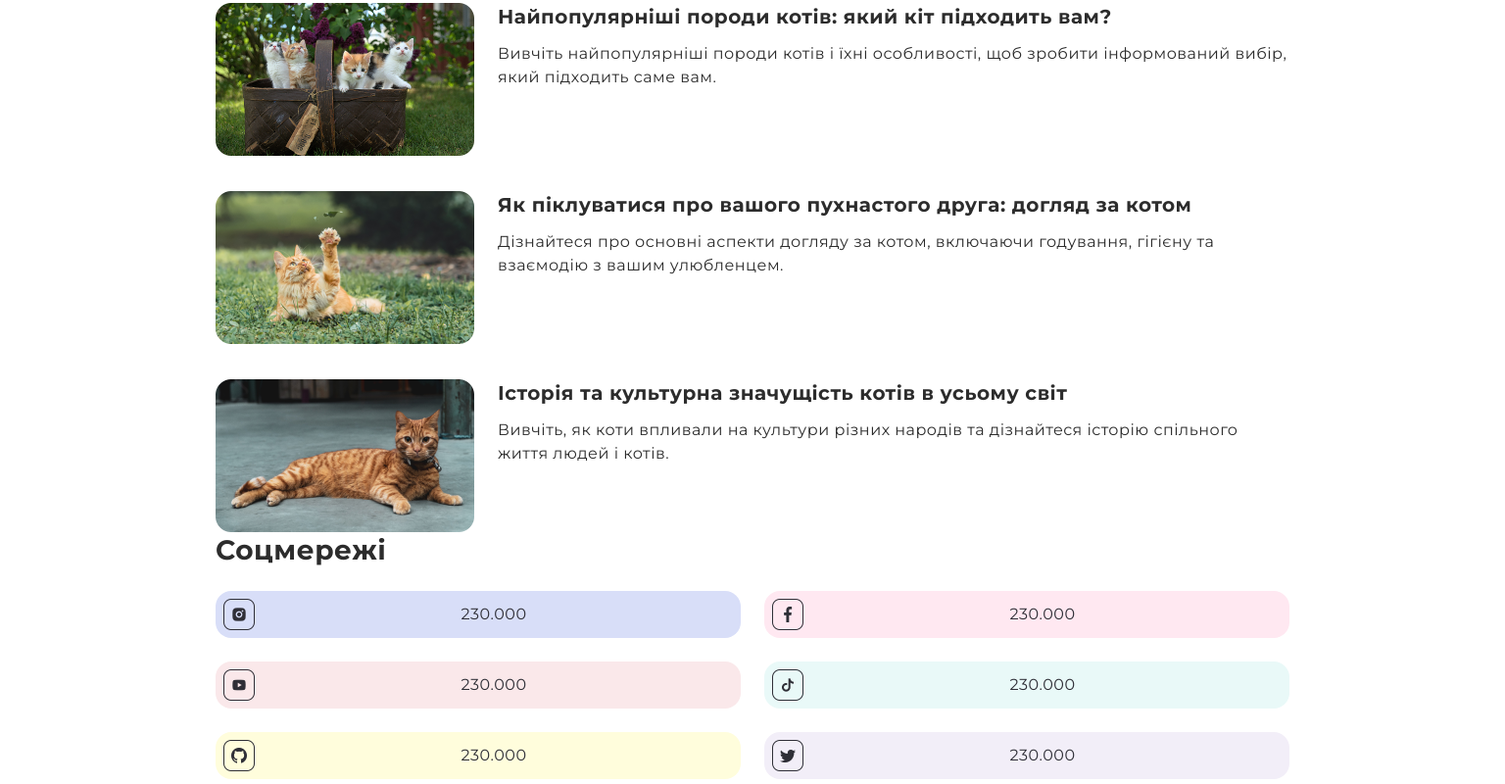
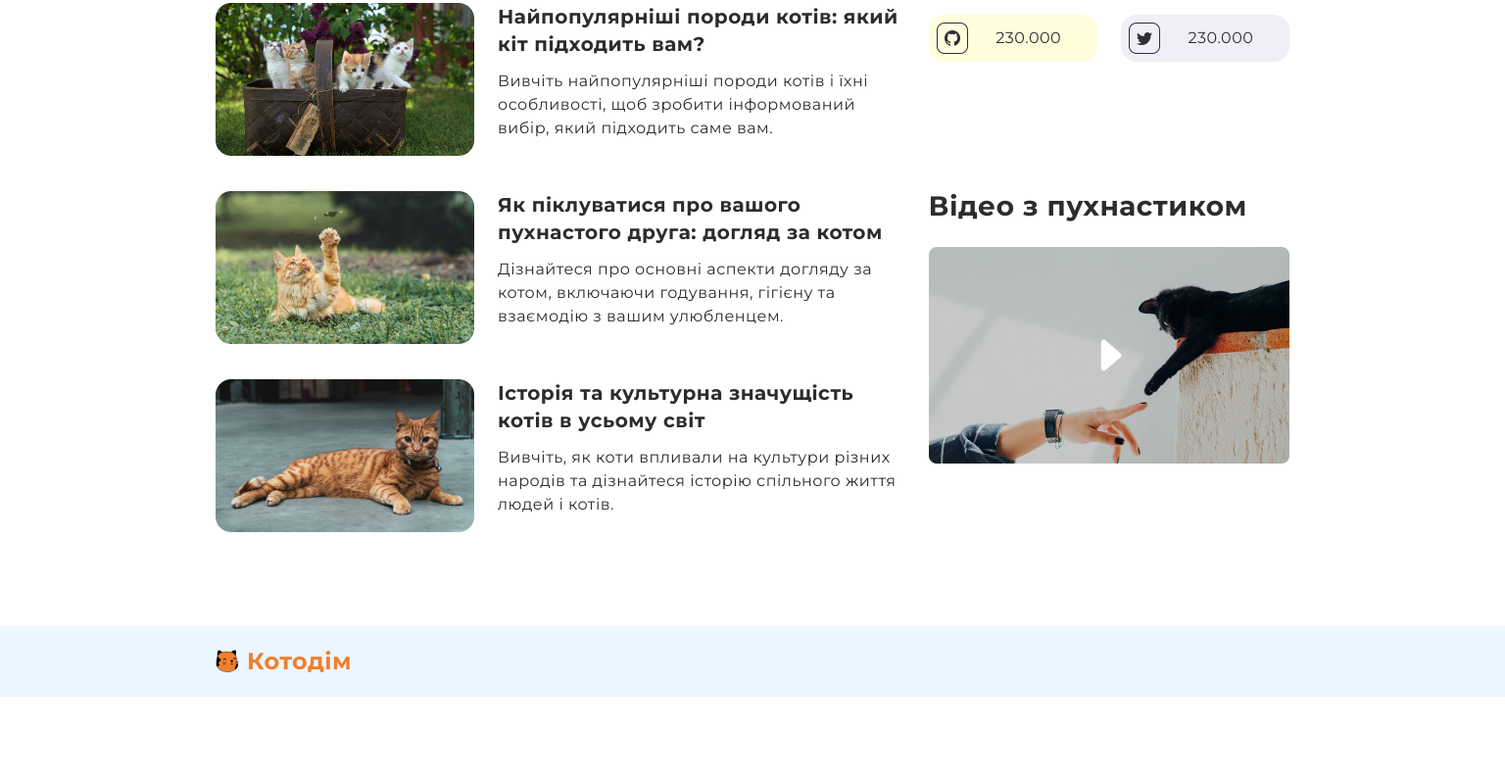
Before and after one commit to OlenaHlu/Kotodim, a plain HTML site: page index.html in a window 1536 px wide. Shown: the part 909-1709 px from the top of the page at 98% size. After the commit the page ends 1620 px from the top, so only its background shows below. Drawn offline with Linux system fonts and the light colour scheme.

Commit message:
changed pic

```diff
--- a/index.html
+++ b/index.html
@@ -3,6 +3,7 @@
   <head>
     <meta charset="UTF-8" />
     <meta name="viewport" content="width=device-width, initial-scale=1.0" />
+    <link rel="icon" href="./img/cat-fav.png" type="image/svg+xml" />
     <link rel="preconnect" href="https://fonts.googleapis.com" />
     <link rel="preconnect" href="https://fonts.gstatic.com" crossorigin />
     <link
@@ -10,7 +11,7 @@
       rel="stylesheet"
     />
     <link rel="stylesheet" href="./styles.css" />
-    <title>Project</title>
+    <title>KotoDim</title>
   </head>
 
   <body>
@@ -27,10 +28,7 @@
             <a href="#">
               <picture>
                 <!-- For viewports wider than 768px -->
-                <source
-                  media="(min-width: 768px)"
-                  srcset="img/picture-1-medium.png"
-                />
+                <source media="(min-width: 768px)" srcset="img/picture-1.png" />
 
                 <!-- For viewports between 320px and 768px -->
                 <source
@@ -39,7 +37,7 @@
                 />
 
                 <!-- Fallback content -->
-                <img src="img/picture-1.png" alt="Description of Image" />
+                <img src="img/picture-1-small.png" alt="Description of Image" />
               </picture>
               <div class="overlay">
                 <h2 class="post-title sub-title">
@@ -201,13 +199,13 @@
           </div>
           <div class="video">
             <h2 class="video-title title">Відео з пухнастиком</h2>
-            <img src="./img/picture-4.png" alt="video" />
+            <img src="./img/picture.png" alt="video" class="video-image" />
           </div>
         </section>
       </div>
     </main>
     <footer class="footer">
-      <div class="container">
+      <div class="container footer-container">
         <img src="./img/cat.svg" alt="cat" class="logo" />
         <h2 class="label">Котодім</h2>
       </div>
--- a/styles.css
+++ b/styles.css
@@ -72,9 +72,34 @@
   width: 100%;
 }
 
+.longread {
+  display: grid;
+  gap: 96px;
+}
+
 @media (min-width: 1440px) {
   .overlay {
     padding: 24px 48px;
+  }
+
+  .longread {
+    grid-template-areas:
+      "b b s"
+      "b b s"
+      "b b v"
+      "b b .";
+    gap: 60px 24px;
+  }
+  .blog {
+    grid-area: b;
+  }
+
+  .social {
+    grid-area: s;
+  }
+
+  .video {
+    grid-area: v;
   }
 }
 
@@ -179,9 +204,17 @@
 .video-title {
   color: var(--grey, #2c2c2c);
   font-family: var(--common-font);
+  margin-bottom: 24px;
 }
 
 .footer {
   padding: 16px;
   background-color: var(--blue-light);
 }
+
+.footer-container {
+  display: grid;
+  grid-template-columns: 24px 1fr;
+  align-items: center;
+  gap: 8px;
+}
```
Also changed, not shown: img/cat-fav.png (added), img/picture-2.png, img/picture-3.png, img/picture-4.png (deleted), img/picture.png (added), 1 other file.
